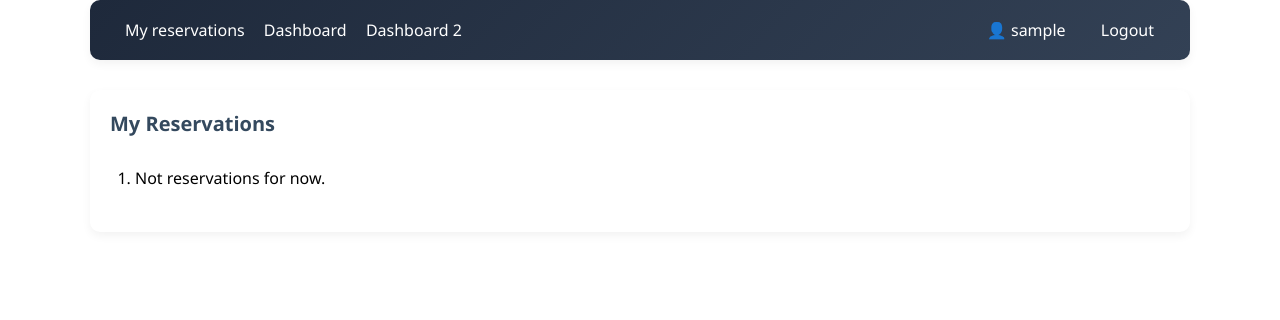
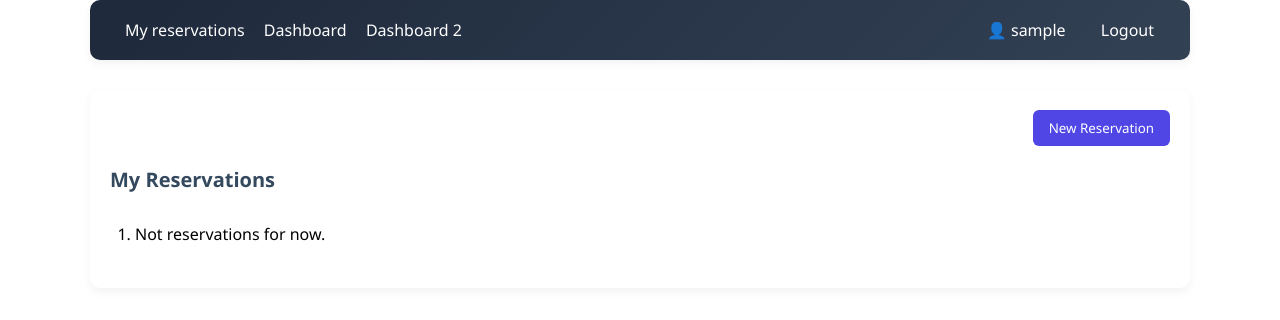
Before and after one commit to DanielGodoyGalindo/coworking_reservations, a Django app: page /my-reservations/ in a window 1280 px wide. Shown: the top 320 px of the page. Run offline with Django 5.2, Linux system fonts and the light colour scheme; the visitor is signed in with stand-in values (Sample User, id 1); data that the repository does not hold is empty.

Commit message:
feat: add create reservation button

```diff
--- a/reservations/static/reservations/dashboard.css
+++ b/reservations/static/reservations/dashboard.css
@@ -125,6 +125,12 @@ canvas {
     text-align: center;
 }
 
+.new_reservation_button {
+    margin-bottom: 20px;
+    display: flex;
+    justify-content: end;
+}
+
 @media (min-width: 900px) {
 
     body {
--- a/reservations/templates/registration/login.html
+++ b/reservations/templates/registration/login.html
@@ -61,7 +61,7 @@
 
 <body>
   <header>
-    <h2>Welcome</h2>
+    <h2>Welcome to Co-Working Reservations</h2>
     <h3>Login</h3>
   </header>
   <div class="form">
--- a/reservations/templates/reservations/my_reservations.html
+++ b/reservations/templates/reservations/my_reservations.html
@@ -2,6 +2,9 @@
 {% load static %}
 
 {% block content %}
+  <div class="new_reservation_button">
+    <a href="../create"><button>New Reservation</button></a>
+  </div>
 
   <h2>My Reservations</h2>
 
@@ -12,5 +15,4 @@
       <li>Not reservations for now.</li>
     {% endfor %}
   </ul>
-
 {% endblock %}
```
Also changed, not shown: reservations/templates/reservations/create_reservation.html (+7 -2 lines). Lines whose indentation alone changed are shown as unchanged.
